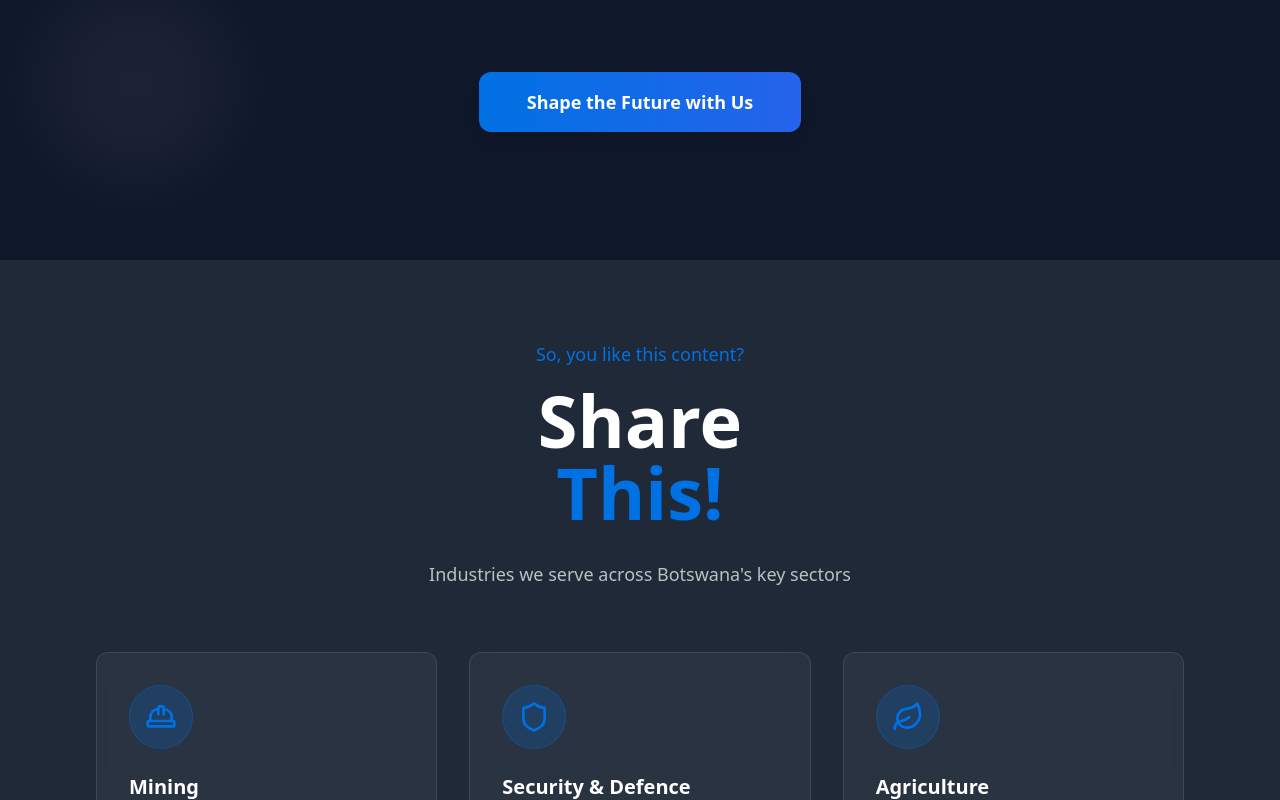
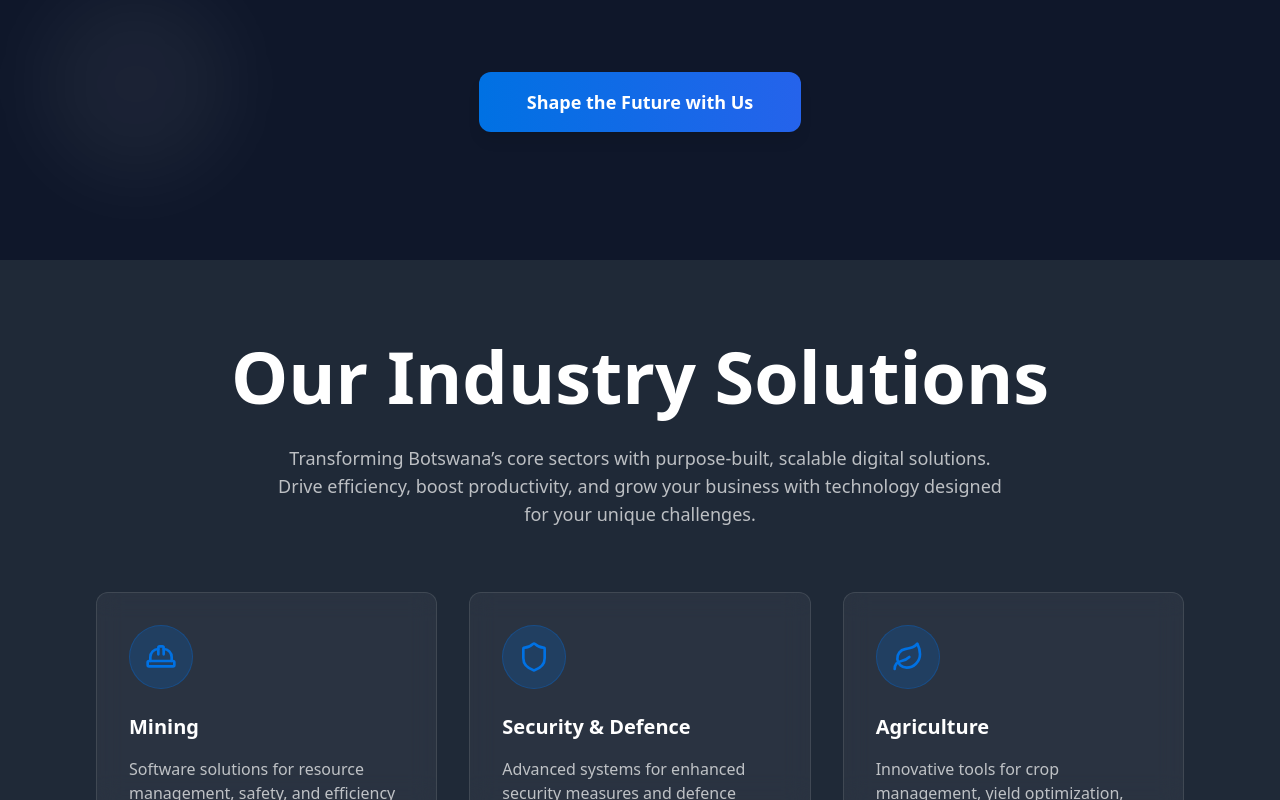
Before and after one commit to Superstarlesley/bright-blue-innovations, a React (Vite) app: page / in a window 1280 px wide. Shown: the part 2000-2800 px from the top of the page. Built offline with nearby package versions, Linux system fonts and the light colour scheme.

Commit message:
Remove "Share This" section.
- Removed the "Share This" section from the Services component and replaced it with alternative content.
-edited src/components/Services.tsx

```diff
--- a/src/components/Services.tsx
+++ b/src/components/Services.tsx
@@ -29,14 +29,14 @@ const Services = () => {
       className="py-16 sm:py-20 px-4 sm:px-6 lg:px-8 bg-gray-800"
     >
       <div className="container max-w-6xl mx-auto">
+        {/* New Intro Section */}
         <div className="text-center mb-12 sm:mb-16">
-          <p className="text-primary text-base sm:text-lg mb-3 sm:mb-4">So, you like this content?</p>
           <h2 className="text-4xl sm:text-5xl md:text-6xl lg:text-7xl font-black text-white mb-6 sm:mb-8">
-            Share<br />
-            <span className="text-primary">This!</span>
+            Our Industry Solutions
           </h2>
-          <p className="text-white/70 text-base sm:text-lg px-4">
-            Industries we serve across Botswana's key sectors
+          <p className="text-white/70 text-base sm:text-lg px-4 max-w-3xl mx-auto">
+            Transforming Botswana’s core sectors with purpose-built, scalable digital solutions.
+            Drive efficiency, boost productivity, and grow your business with technology designed for your unique challenges.
           </p>
         </div>
 
```
